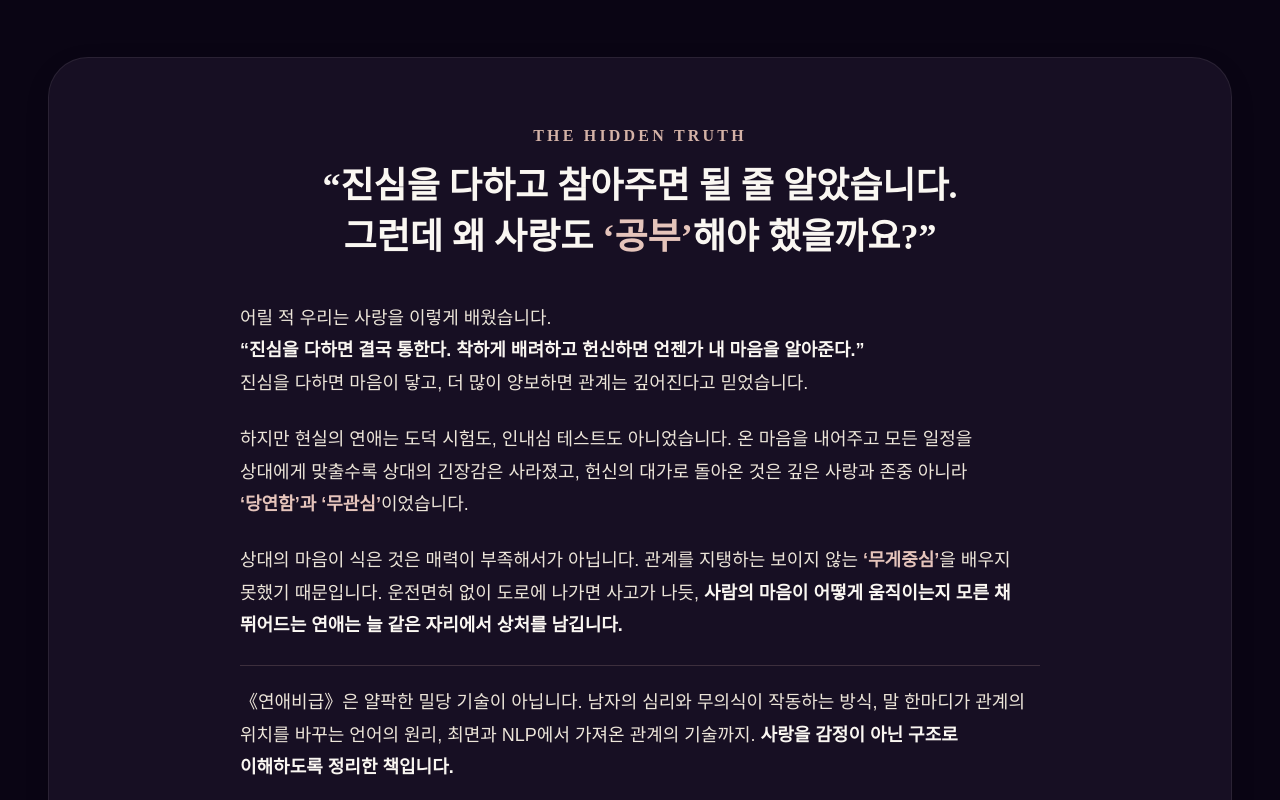
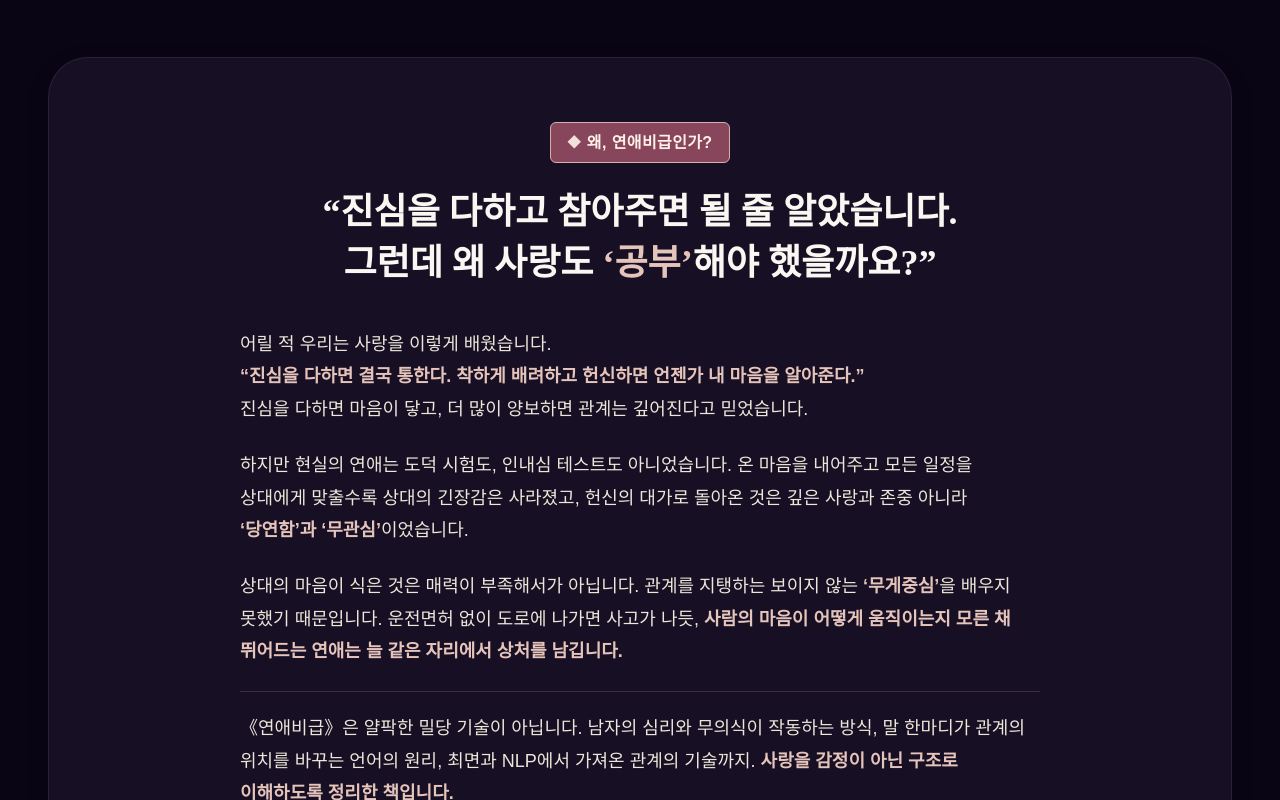
Before and after one commit to woolbo100/buzasun, a Next.js app: page /reports/love-secret in a window 1280 px wide. Shown: the part 4000-4800 px from the top of the page. Built offline with nearby package versions, Linux system fonts and the light colour scheme; no server answers; the database is empty.

Commit message:
style: '왜, 연애비급인가?' 버건디 배지 교체 및 본문 강조 폰트 컬러(#E5C4BB) 통일

```diff
--- a/app/reports/love-secret/page.tsx
+++ b/app/reports/love-secret/page.tsx
@@ -575,9 +575,12 @@ export default function LoveSecretEbookPage() {
                     boxShadow: '0 12px 40px rgba(0, 0, 0, 0.4)'
                   }}
                 >
-                  <span className="text-[#D4B2A7] font-elegant text-[12pt] font-semibold tracking-[0.2em] uppercase block mb-3">
-                    THE HIDDEN TRUTH
-                  </span>
+                  <div className="text-center mb-6">
+                    <span className="inline-flex items-center justify-center py-[5px] md:py-[6px] px-[14px] md:px-[16px] rounded-[6px] bg-[#87465B] border border-[#D5AFAD] text-[#FFF1E9] text-[14px] md:text-[16px] font-bold tracking-wide whitespace-nowrap">
+                      <span className="text-[11px] md:text-[13px] mr-1.5 opacity-90">◆</span>
+                      왜, 연애비급인가?
+                    </span>
+                  </div>
                   <h3 className="text-2xl md:text-[36px] font-elegant font-bold text-[#FAF7F2] leading-[1.4] break-keep mb-8 md:mb-10">
                     &ldquo;진심을 다하고 참아주면 될 줄 알았습니다.<br />
                     그런데 왜 사랑도 <span className="text-[#E5C4BB]">&lsquo;공부&rsquo;</span>해야 했을까요?&rdquo;
@@ -587,7 +590,7 @@ export default function LoveSecretEbookPage() {
                   <div className="max-w-[800px] w-full mx-auto text-left text-[17px] md:text-[18px] text-[#EDE6DA] leading-[1.8] font-normal space-y-5 md:space-y-6 break-keep">
                     <p>
                       어릴 적 우리는 사랑을 이렇게 배웠습니다.<br />
-                      <span className="text-[#FAF7F2] font-semibold">
+                      <span className="text-[#E5C4BB] font-semibold">
                         &ldquo;진심을 다하면 결국 통한다. 착하게 배려하고 헌신하면 언젠가 내 마음을 알아준다.&rdquo;
                       </span><br />
                       진심을 다하면 마음이 닿고, 더 많이 양보하면 관계는 깊어진다고 믿었습니다.
@@ -597,16 +600,16 @@ export default function LoveSecretEbookPage() {
                     </p>
                     <p>
                       상대의 마음이 식은 것은 매력이 부족해서가 아닙니다. 관계를 지탱하는 보이지 않는 <strong className="text-[#E5C4BB] font-semibold">&lsquo;무게중심&rsquo;</strong>을 배우지 못했기 때문입니다. 운전면허 없이 도로에 나가면 사고가 나듯,
-                      <strong className="text-[#FAF7F2] font-semibold"> 사람의 마음이 어떻게 움직이는지 모른 채 뛰어드는 연애는 늘 같은 자리에서 상처를 남깁니다.</strong>
+                      <strong className="text-[#E5C4BB] font-semibold"> 사람의 마음이 어떻게 움직이는지 모른 채 뛰어드는 연애는 늘 같은 자리에서 상처를 남깁니다.</strong>
                     </p>
                     <div className="pt-5 border-t border-[#D4B2A7]/20 text-[#EDE6DA] space-y-4">
                       <p>
                         《연애비급》은 얄팍한 밀당 기술이 아닙니다. 남자의 심리와 무의식이 작동하는 방식, 말 한마디가 관계의 위치를 바꾸는 언어의 원리, 최면과 NLP에서 가져온 관계의 기술까지.
-                        <strong className="text-[#FAF7F2] font-semibold"> 사랑을 감정이 아닌 구조로 이해하도록 정리한 책입니다.</strong>
+                        <strong className="text-[#E5C4BB] font-semibold"> 사랑을 감정이 아닌 구조로 이해하도록 정리한 책입니다.</strong>
                       </p>
                       <p>
                         진심은 그대로입니다. 달라지는 건 그 진심이 닿는 방법입니다.<br />
-                        <strong className="text-[#FAF7F2] font-semibold">불안하게 확인하고 맞춰주던 연애에서, 흔들리지 않고 사랑받는 연애로.</strong>
+                        <strong className="text-[#E5C4BB] font-semibold">불안하게 확인하고 맞춰주던 연애에서, 흔들리지 않고 사랑받는 연애로.</strong>
                       </p>
                     </div>
 
```
